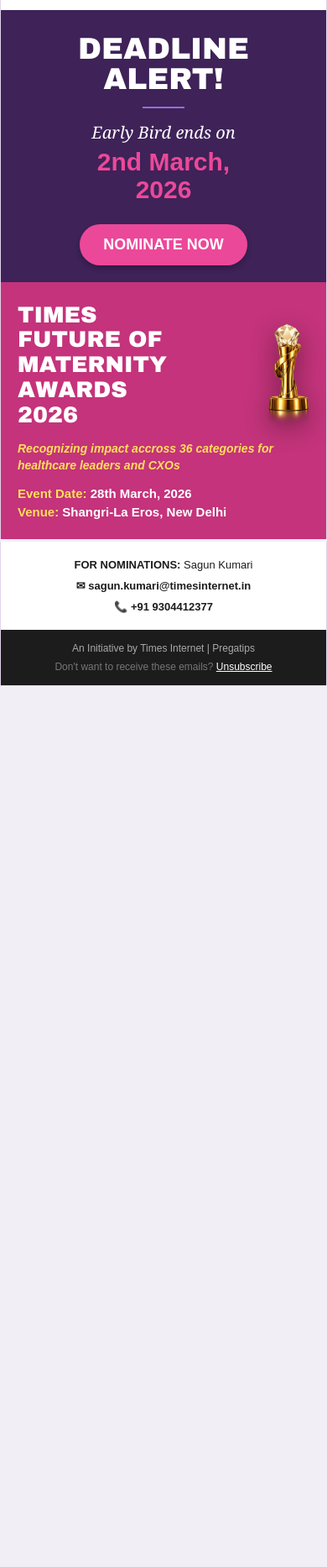
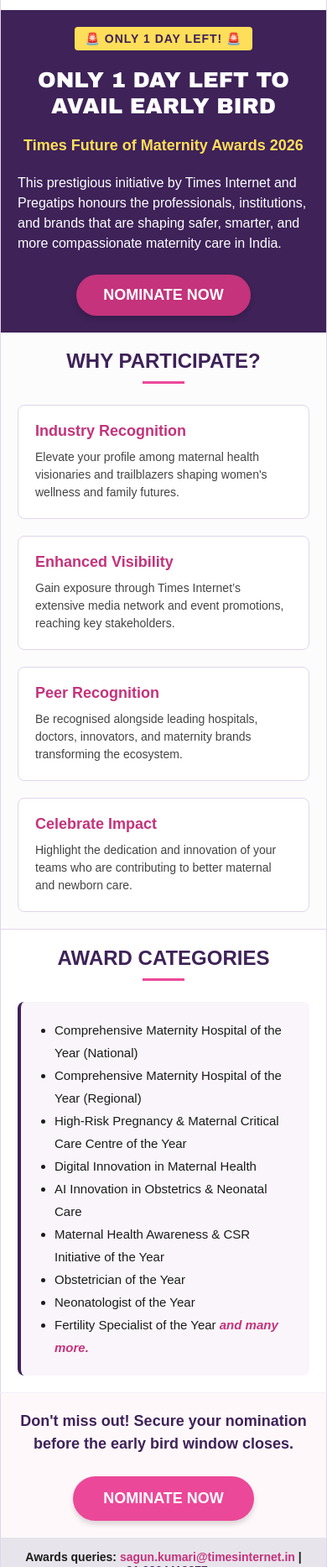
Before and after one commit to Singhavi279/awrdsnwltfm, a plain HTML site: page index.html in a window 390 px wide. Shown: the part 134-2000 px from the top of the page at 84% size. Before the commit the page ends 971 px from the top, so only its background shows below. Drawn offline with Linux system fonts and the light colour scheme.

```diff
--- a/index.html
+++ b/index.html
@@ -4,13 +4,14 @@
 <head>
     <meta charset="UTF-8" />
     <meta name="viewport" content="width=device-width, initial-scale=1" />
-    <title>Times Future of Maternity Awards 2026 – Deadline Alert</title>
+    <title>Only 1 Day Left - Times Future of Maternity Awards 2026</title>
     <style type="text/css">
         body {
             margin: 0;
             padding: 0;
             background-color: #f2eef5;
             font-family: Arial, Helvetica, sans-serif;
+            -webkit-font-smoothing: antialiased;
         }
 
         .wrapper {
@@ -42,7 +43,7 @@
 
         @media only screen and (max-width: 600px) {
 
-            /* Logo strip: keep logos side-by-side but scale them down to prevent overlap */
+            /* Logo strip */
             .logo-cell {
                 display: table-cell !important;
                 width: 50% !important;
@@ -53,48 +54,37 @@
                 max-width: 100px !important;
             }
 
-            .stack-column {
+            /* Responsive stacking */
+            .mobile-block {
                 display: block !important;
                 width: 100% !important;
-                text-align: center !important;
                 box-sizing: border-box !important;
             }
 
-            .stack-column-left {
+            .mobile-center {
+                text-align: center !important;
+            }
+
+            .category-col {
                 display: block !important;
                 width: 100% !important;
-                text-align: center !important;
-                padding: 28px 20px 20px 20px !important;
-                box-sizing: border-box !important;
+                padding-bottom: 20px !important;
             }
 
-            .hero-btn-container {
-                margin: 0 auto !important;
+            .category-row-padding {
+                padding: 0 !important;
             }
 
-            .hero-divider {
-                margin: 0 auto 15px auto !important;
+            .pad-mobile {
+                padding: 20px !important;
             }
 
-            .clock-cell {
-                padding: 24px 20px !important;
+            .title-mobile {
+                font-size: 26px !important;
             }
 
-            .title-desktop {
-                font-size: 36px !important;
-            }
-
-            .date-desktop {
-                font-size: 30px !important;
-            }
-
-            /* Contact strip: stack each cell as a row */
-            .contact-strip td {
-                display: block !important;
-                width: 100% !important;
-                text-align: center !important;
-                padding: 5px 12px !important;
-                box-sizing: border-box !important;
+            .sub-mobile {
+                font-size: 18px !important;
             }
         }
     </style>
@@ -126,44 +116,33 @@
                 </td>
             </tr>
 
-            <!-- Hero Section (Purple and Pink Split Layout inspired by attached image) -->
+            <!-- Hero Section -->
             <tr>
-                <td style="background-color: #3e2258; padding: 0;">
-                    <table class="hero-table" width="100%" cellpadding="0" cellspacing="0" border="0">
-                        <tr>
-                            <!-- Left Column (Purple Background) -->
-                            <td class="stack-column-left" width="35%" valign="middle"
-                                style="padding: 35px 20px 35px 30px;">
+                <td style="background-color: #3e2258; padding: 40px 20px; text-align: center;" class="pad-mobile">
+                    <div
+                        style="background-color: #ffde59; color: #3e2258; font-weight: 800; font-size: 14px; text-transform: uppercase; padding: 6px 12px; border-radius: 4px; display: inline-block; margin-bottom: 20px; letter-spacing: 1px;">
+                        🚨 Only 1 Day Left! 🚨
+                    </div>
+                    <h1 class="title-mobile"
+                        style="margin: 0 0 20px 0; font-size: 32px; line-height: 1.2; font-weight: 900; color: #ffffff; font-family: 'Arial Black', Arial, sans-serif; text-transform: uppercase;">
+                        Only 1 Day Left to Avail Early Bird
+                    </h1>
+                    <h2 class="sub-mobile"
+                        style="margin: 0 0 20px 0; font-size: 22px; line-height: 1.3; font-weight: 600; color: #ffde59; font-family: Arial, sans-serif;">
+                        Times Future of Maternity Awards 2026
+                    </h2>
 
-                                <!-- Huge Alert Text mimicking the visual impact -->
-                                <h1 class="title-desktop"
-                                    style="margin: 0 0 15px 0; font-size: 42px; line-height: 1; font-weight: 900; color: #ffffff; font-family: 'Arial Black', Arial, sans-serif; text-transform: uppercase;">
-                                    DEADLINE<br>ALERT!
-                                </h1>
-
-                                <!-- Visual Separator Line -->
-                                <div class="hero-divider"
-                                    style="width: 50px; height: 2px; background-color: #9b6bd3; margin: 0 0 15px 0;">
-                                </div>
-
-                                <!-- Cursive / Elegant Text -->
-                                <p
-                                    style="margin: 0 0 5px 0; font-size: 20px; font-style: italic; font-family: 'Georgia', serif; color: #ffffff;">
-                                    Early Bird ends on
+                    <p style="color: #ffffff; font-size: 16px; line-height: 1.5; margin: 0 0 25px 0; text-align: left;">
+                        This prestigious initiative by Times Internet and Pregatips honours the professionals,
+                        institutions, and brands that are shaping safer, smarter, and more compassionate maternity care
+                        in India.
                     </p>
 
-                                <!-- Bold Date Accent -->
-                                <h2 class="date-desktop"
-                                    style="margin: 0 0 25px 0; font-size: 34px; line-height: 1.1; font-weight: 800; color: #ec4899; font-family: Arial, sans-serif;">
-                                    2nd March,<br>2026
-                                </h2>
-
-                                <!-- Action Button in Hero -->
-                                <table class="hero-btn-container" cellpadding="0" cellspacing="0" border="0">
+                    <table cellpadding="0" cellspacing="0" border="0" align="center">
                         <tr>
                             <td
-                                            style="background-color: #ec4899; border-radius: 40px; padding: 14px 28px; box-shadow: 0 4px 6px rgba(0,0,0,0.2);">
-                                            <a href="https://pregatips.com/times-future-of-maternity-2026?utm_source=nwsltr&amp;utm_medium=tfmawrds2026"
+                                style="background-color: #c4337b; border-radius: 40px; padding: 14px 32px; box-shadow: 0 4px 6px rgba(0,0,0,0.15);">
+                                <a href="https://pregatips.com/events/times-future-of-maternity-2026/awards?utm_source=nwsltr&utm_medium=tfmawrds2026"
                                     target="_blank"
                                     style="font-size: 18px; font-weight: 800; color: #ffffff; text-decoration: none; text-transform: uppercase; font-family: Arial, sans-serif; display: block; text-align: center;">
                                     NOMINATE NOW
@@ -171,83 +150,154 @@
                             </td>
                         </tr>
                     </table>
+                </td>
+            </tr>
 
-                            </td>
-
-                            <!-- Right Column (Pink Accent with Text and Trophy) -->
-                            <td class="stack-column clock-cell" width="65%" valign="middle" align="center"
-                                style="background-color: #c4337b; padding: 25px 20px;">
+            <!-- Why Participate Section -->
+            <tr>
+                <td style="background-color: #fcfcfc; padding: 40px 20px; border-bottom: 1px solid #e1d5eb;"
+                    class="pad-mobile">
                     <table width="100%" cellpadding="0" cellspacing="0" border="0">
                         <tr>
-                                        <!-- Text Column -->
-                                        <td valign="middle" style="padding-right: 15px; width: 55%; height: 150px;">
+                            <td align="center" style="padding-bottom: 25px;">
                                 <h2
-                                                style="margin: 0; font-size: 27px; line-height: 1.1; font-weight: 900; color: #ffffff; font-family: 'Arial Black', Arial, sans-serif; text-transform: uppercase; text-align: left;">
-                                                TIMES<br>FUTURE OF<br>MATERNITY<br>AWARDS<br>2026
+                                    style="margin: 0; font-size: 24px; color: #3e2258; font-weight: 800; text-transform: uppercase;">
+                                    Why Participate?
                                 </h2>
-                                        </td>
-                                        <!-- Trophy Column -->
-                                        <td valign="middle" align="right" style="width: 45%; height: 150px;">
-                                            <img src="https://raw.githubusercontent.com/Singhavi279/awrdsnwltfm/refs/heads/main/trophy.png"
-                                                alt="Trophy"
-                                                style="height: 150px; width: auto; display: block; filter: drop-shadow(0px 10px 15px rgba(0,0,0,0.4)); margin: 0 0 0 auto;">
-                                        </td>
-                                    </tr>
-                                    <tr>
-                                        <td colspan="2" style="padding-top: 15px;">
-                                            <p
-                                                style="margin: 0; font-size: 14px; line-height: 1.4; color: #ffde59; font-style: italic; font-family: Arial, sans-serif; text-align: left; font-weight: 600;">
-                                                Recognizing impact accross 36 categories for healthcare leaders and CXOs
-                                            </p>
-                                            <table cellpadding="0" cellspacing="0" border="0" style="margin-top: 15px;">
-                                                <tr>
-                                                    <td style="padding-bottom: 5px;">
-                                                        <p
-                                                            style="margin: 0; font-size: 15px; font-weight: 700; color: #ffffff; text-align: left; font-family: Arial, sans-serif;">
-                                                            <span style="color: #ffde59;">Event Date:</span> 28th March,
-                                                            2026
-                                                        </p>
-                                                    </td>
-                                                </tr>
-                                                <tr>
-                                                    <td>
-                                                        <p
-                                                            style="margin: 0; font-size: 15px; font-weight: 700; color: #ffffff; text-align: left; font-family: Arial, sans-serif;">
-                                                            <span style="color: #ffde59;">Venue:</span> Shangri-La Eros,
-                                                            New Delhi
-                                                        </p>
+                                <div
+                                    style="width: 50px; height: 3px; background-color: #ec4899; margin: 10px auto 0 auto;">
+                                </div>
                             </td>
                         </tr>
                     </table>
+
+                    <!-- Reason 1 & 2 -->
+                    <table width="100%" cellpadding="0" cellspacing="0" border="0" style="margin-bottom: 20px;">
+                        <tr>
+                            <td class="mobile-block" width="48%" valign="top"
+                                style="background-color: #ffffff; border: 1px solid #e1d5eb; border-radius: 8px; padding: 20px;">
+                                <h3
+                                    style="margin: 0 0 10px 0; font-size: 18px; color: #c4337b; font-family: Arial, sans-serif;">
+                                    Industry Recognition</h3>
+                                <p style="margin: 0; font-size: 14px; color: #444444; line-height: 1.5;">Elevate your
+                                    profile among maternal health visionaries and trailblazers shaping women's wellness
+                                    and family futures.</p>
+                            </td>
+                            <td width="4%" class="mobile-block" style="padding: 10px 0;"></td>
+                            <td class="mobile-block" width="48%" valign="top"
+                                style="background-color: #ffffff; border: 1px solid #e1d5eb; border-radius: 8px; padding: 20px;">
+                                <h3
+                                    style="margin: 0 0 10px 0; font-size: 18px; color: #c4337b; font-family: Arial, sans-serif;">
+                                    Enhanced Visibility</h3>
+                                <p style="margin: 0; font-size: 14px; color: #444444; line-height: 1.5;">Gain exposure
+                                    through Times Internet’s extensive media network and event promotions, reaching key
+                                    stakeholders.</p>
                             </td>
                         </tr>
                     </table>
+
+                    <!-- Reason 3 & 4 -->
+                    <table width="100%" cellpadding="0" cellspacing="0" border="0">
+                        <tr>
+                            <td class="mobile-block" width="48%" valign="top"
+                                style="background-color: #ffffff; border: 1px solid #e1d5eb; border-radius: 8px; padding: 20px;">
+                                <h3
+                                    style="margin: 0 0 10px 0; font-size: 18px; color: #c4337b; font-family: Arial, sans-serif;">
+                                    Peer Recognition</h3>
+                                <p style="margin: 0; font-size: 14px; color: #444444; line-height: 1.5;">Be recognised
+                                    alongside leading hospitals, doctors, innovators, and maternity brands transforming
+                                    the ecosystem.</p>
+                            </td>
+                            <td width="4%" class="mobile-block" style="padding: 10px 0;"></td>
+                            <td class="mobile-block" width="48%" valign="top"
+                                style="background-color: #ffffff; border: 1px solid #e1d5eb; border-radius: 8px; padding: 20px;">
+                                <h3
+                                    style="margin: 0 0 10px 0; font-size: 18px; color: #c4337b; font-family: Arial, sans-serif;">
+                                    Celebrate Impact</h3>
+                                <p style="margin: 0; font-size: 14px; color: #444444; line-height: 1.5;">Highlight the
+                                    dedication and innovation of your teams who are contributing to better maternal and
+                                    newborn care.</p>
                             </td>
                         </tr>
                     </table>
                 </td>
             </tr>
 
-            <!-- Enhanced Contact Strip Layout -->
+            <!-- Award Categories Section -->
             <tr>
-                <td class="contact-strip bg-light-box"
-                    style="background-color: #ffffff; padding: 15px 20px; border-top: 3px solid #f2eef5;">
+                <td style="background-color: #ffffff; padding: 40px 20px;" class="pad-mobile">
                     <table width="100%" cellpadding="0" cellspacing="0" border="0">
                         <tr>
-                            <td align="left" style="font-size: 13px; color: #1c1c1c;" class="text-dark">
-                                <strong>FOR NOMINATIONS:</strong> Sagun Kumari
-                            </td>
-                            <td align="center" style="font-size: 13px;">
-                                <a href="mailto:sagun.kumari@timesinternet.in"
-                                    style="color: #1c1c1c; text-decoration: none; font-weight: 600;" class="text-dark">✉
-                                    sagun.kumari@timesinternet.in</a>
-                            </td>
-                            <td align="right" style="font-size: 13px; color: #1c1c1c; font-weight: 600;"
-                                class="text-dark">
-                                📞 +91 9304412377
+                            <td align="center" style="padding-bottom: 25px;">
+                                <h2
+                                    style="margin: 0; font-size: 24px; color: #3e2258; font-weight: 800; text-transform: uppercase;">
+                                    Award Categories
+                                </h2>
+                                <div
+                                    style="width: 50px; height: 3px; background-color: #ec4899; margin: 10px auto 0 auto;">
+                                </div>
                             </td>
                         </tr>
                     </table>
+
+                    <!-- Categories List -->
+                    <table width="100%" cellpadding="0" cellspacing="0" border="0">
+                        <tr>
+                            <td
+                                style="background-color: #f9f5fa; padding: 20px; border-radius: 8px; border-left: 4px solid #3e2258;">
+                                <ul
+                                    style="margin: 0; padding: 0 0 0 20px; color: #1c1c1c; font-size: 15px; line-height: 1.8;">
+                                    <li>Comprehensive Maternity Hospital of the Year (National)</li>
+                                    <li>Comprehensive Maternity Hospital of the Year (Regional)</li>
+                                    <li>High-Risk Pregnancy & Maternal Critical Care Centre of the Year</li>
+                                    <li>Digital Innovation in Maternal Health</li>
+                                    <li>AI Innovation in Obstetrics & Neonatal Care</li>
+                                    <li>Maternal Health Awareness & CSR Initiative of the Year</li>
+                                    <li>Obstetrician of the Year</li>
+                                    <li>Neonatologist of the Year</li>
+                                    <li>Fertility Specialist of the Year <span
+                                            style="color:#c4337b; font-weight:bold; font-style:italic;">and many
+                                            more.</span></li>
+                                </ul>
+                            </td>
+                        </tr>
+                    </table>
+                </td>
+            </tr>
+
+            <!-- Call to Action Section -->
+            <tr>
+                <td style="background-color: #fff8fb; padding: 40px 20px; text-align: center; border-top: 1px solid #f2eef5;"
+                    class="pad-mobile">
+                    <p
+                        style="margin: 0 0 25px 0; font-size: 18px; line-height: 1.5; color: #3e2258; font-weight: 700; max-width: 480px; display: inline-block;">
+                        Don't miss out! Secure your nomination before the early bird window closes.
+                    </p>
+
+                    <table cellpadding="0" cellspacing="0" border="0" align="center">
+                        <tr>
+                            <td
+                                style="background-color: #ec4899; border-radius: 40px; padding: 16px 36px; box-shadow: 0 4px 6px rgba(0,0,0,0.15);">
+                                <a href="https://pregatips.com/events/times-future-of-maternity-2026/awards?utm_source=nwsltr&utm_medium=tfmawrds2026"
+                                    target="_blank"
+                                    style="font-size: 18px; font-weight: 800; color: #ffffff; text-decoration: none; text-transform: uppercase; font-family: Arial, sans-serif; display: block; text-align: center;">
+                                    NOMINATE NOW
+                                </a>
+                            </td>
+                        </tr>
+                    </table>
+                </td>
+            </tr>
+
+            <!-- Footer: Contact Strip -->
+            <tr>
+                <td style="background-color: #e8e4ec; padding: 15px 20px; text-align: center;">
+                    <p style="margin: 0; font-size: 14px; color: #1c1c1c; font-weight: 600;">
+                        Awards queries:
+                        <a href="mailto:sagun.kumari@timesinternet.in"
+                            style="color: #c4337b; text-decoration: none; white-space: nowrap;">sagun.kumari@timesinternet.in</a>
+                        | <span style="color: #3e2258; white-space: nowrap;">+91 9304412377</span>
+                    </p>
                 </td>
             </tr>
 
```
Also changed, not shown: old.html (added, +272 -0 lines). Lines whose indentation alone changed are shown as unchanged.
